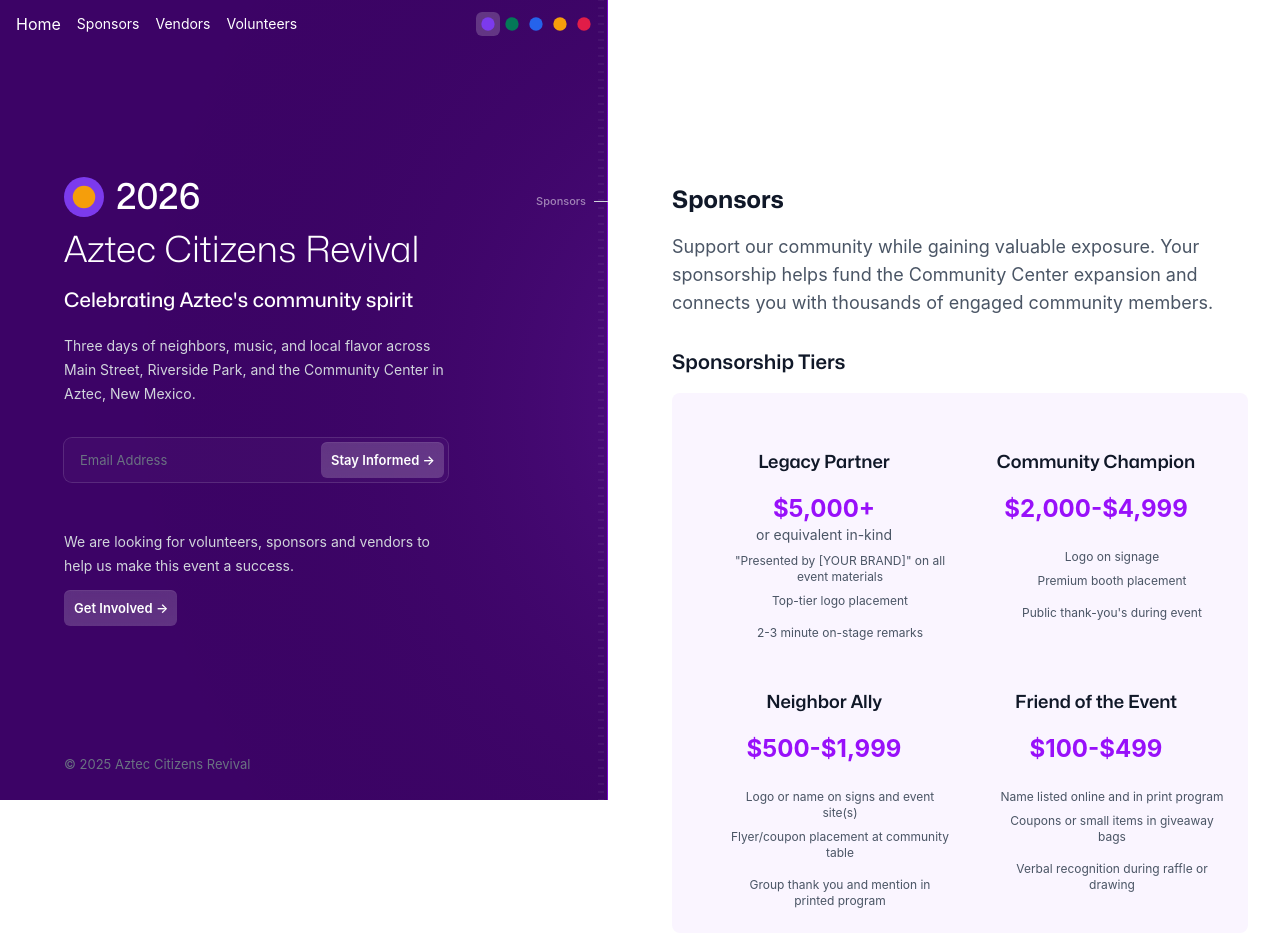
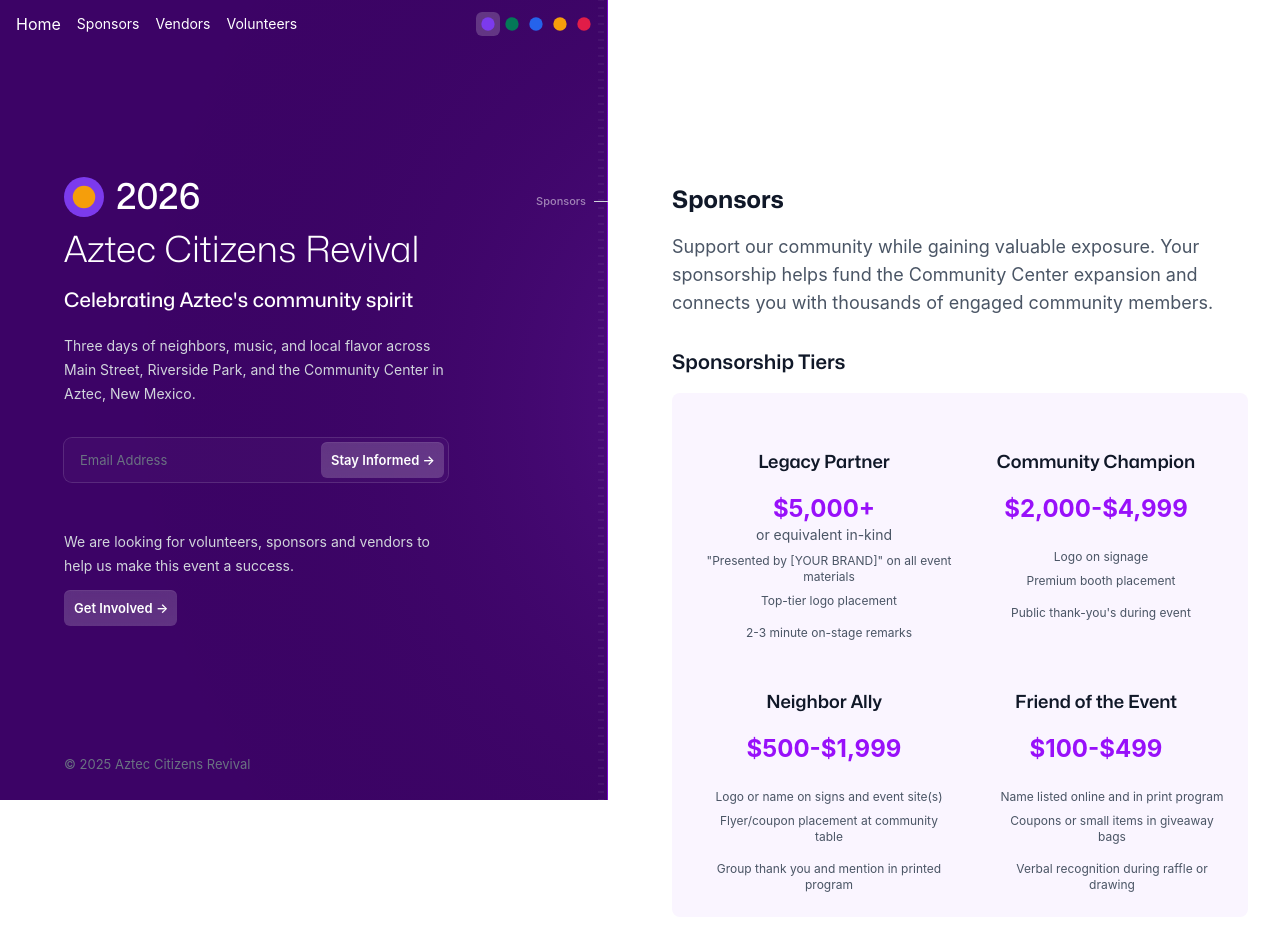
Before and after one commit to citizensrevival/launch-site, a React (Vite) app: page /sponsors in a window 1280 px wide. Shown: the top 952 px of the page. Built offline with nearby package versions, Linux system fonts and the light colour scheme.

Commit message:
Spacing issue

```diff
--- a/src/pages/SponsorsPage.tsx
+++ b/src/pages/SponsorsPage.tsx
@@ -69,7 +69,7 @@ export default function SponsorsPage() {
                   <h4 className="font-semibold text-lg">Legacy Partner</h4>
                   <p className={`text-2xl font-bold ${themeColors.text}`}>$5,000+</p>
                   <p className="text-sm mb-2">or equivalent in-kind</p>
-                  <ul className="text-xs text-center space-y-2 list-none">
+                  <ul className="text-xs text-center space-y-2 list-none m-0 p-0">
                     <li>"Presented by [YOUR BRAND]" on all event materials</li>
                     <li>Top-tier logo placement</li>
                     <li>2-3 minute on-stage remarks</li>
@@ -78,7 +78,7 @@ export default function SponsorsPage() {
                 <div className="text-center">
                   <h4 className="font-semibold text-lg">Community Champion</h4>
                   <p className={`mb-6 text-2xl font-bold ${themeColors.text}`}>$2,000-$4,999</p>
-                  <ul className="text-xs text-center space-y-2 list-none">
+                  <ul className="text-xs text-center space-y-2 list-none m-0 p-0">
                     <li>Logo on signage</li>
                     <li>Premium booth placement</li>
                     <li>Public thank-you's during event</li>
@@ -87,7 +87,7 @@ export default function SponsorsPage() {
                 <div className="text-center">
                   <h4 className="font-semibold text-lg">Neighbor Ally</h4>
                   <p className={`mb-6 text-2xl font-bold ${themeColors.text}`}>$500-$1,999</p>
-                  <ul className="text-xs text-center space-y-2 list-none">
+                  <ul className="text-xs text-center space-y-2 list-none m-0 p-0">
                     <li>Logo or name on signs and event site(s)</li>
                     <li>Flyer/coupon placement at community table</li>
                     <li>Group thank you and mention in printed program</li>
```
